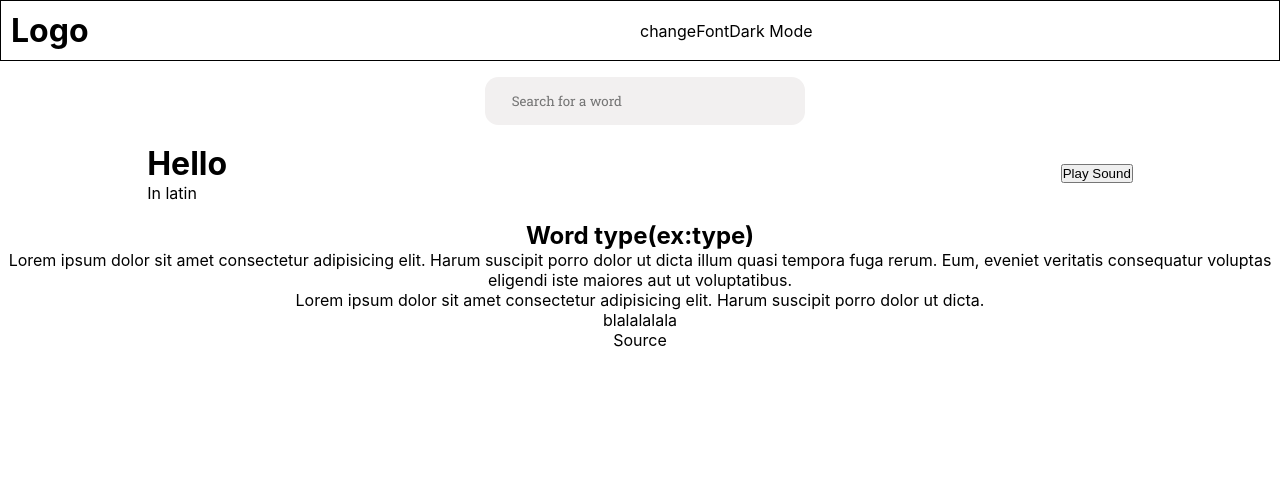
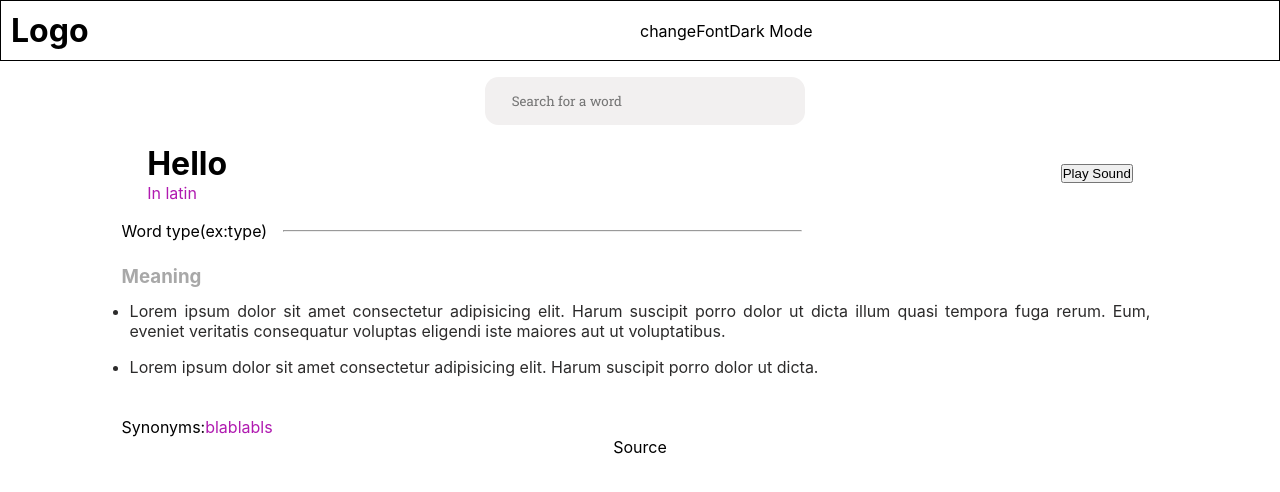
Before and after one commit to Sleepyhead29/dictionary-React, a React (Create React App) app: page / in a window 1280 px wide. Shown: the top 492 px of the page. Built offline with nearby package versions, Linux system fonts and the light colour scheme; the HTML template or start-up script is replaced by a standard one.

Commit message:
Added styles to WordDescription component

```diff
--- /dev/null
+++ b/src/WordDescription.css
@@ -0,0 +1,45 @@
+.type{
+    width: 90%;
+    margin: 0 auto;
+    display: flex;
+    align-items: center;
+}
+.type hr{
+    width: 50%;
+    margin-left: 1em;
+    height: 0.5px;
+    color: rgb(242, 240, 240);
+}
+
+.WordDescription{
+    text-align: left;
+    margin: 0 auto;
+    width: 90%;
+}
+.definition{
+    width: 90%;
+    margin-left: auto;
+    margin-right: auto;
+    margin-top: 1.5em;
+}
+.definition h3{
+    color: rgb(168, 168, 168);
+    margin-bottom: 5px;
+}
+.WordDescription ul{
+    display: flex;
+    flex-direction: column;
+}
+
+.WordDescription ul li{
+    text-align: justify;
+    color: rgb(44, 43, 43);
+    margin: 0.5em;
+}
+
+.synonyms{
+margin-top: 2em;
+}
+.synonyms span{
+    color: rgb(176, 26, 176);
+}
--- a/src/WordDescription.jsx
+++ b/src/WordDescription.jsx
@@ -1,14 +1,19 @@
-export default function WordDescription(){
+import "./WordDescription.css";
+export default function WordDescription() {
   return (
     <div className="WordDescription">
-          <h2>Word type(ex:type)</h2>
+      <div className="type">
+        Word type(ex:type)
+        <hr />
+      </div>
       <div className="definition">
+        <h3>Meaning</h3>
         <ul>
           <li>
             Lorem ipsum dolor sit amet consectetur adipisicing elit. Harum
-                suscipit porro dolor ut dicta illum quasi tempora fuga rerum.
-                Eum, eveniet veritatis consequatur voluptas eligendi iste
-                maiores aut ut voluptatibus.
+            suscipit porro dolor ut dicta illum quasi tempora fuga rerum. Eum,
+            eveniet veritatis consequatur voluptas eligendi iste maiores aut ut
+            voluptatibus.
           </li>
           <li>
             Lorem ipsum dolor sit amet consectetur adipisicing elit. Harum
@@ -16,9 +21,11 @@ export default function WordDescription(){
           </li>
         </ul>
         <div className="synonyms">
-              blalalalala
+          <p>
+            Synonyms:<span>blablabls</span>
+          </p>
         </div>
       </div>
     </div>
-    )
+  );
 }
--- a/src/WordSearched.css
+++ b/src/WordSearched.css
@@ -7,3 +7,7 @@
     justify-content: space-between;
     align-items: center;
 }
+
+.WordSearched p{
+    color: rgb(176, 26, 176);
+}
```
Lines whose indentation alone changed are shown as unchanged.
